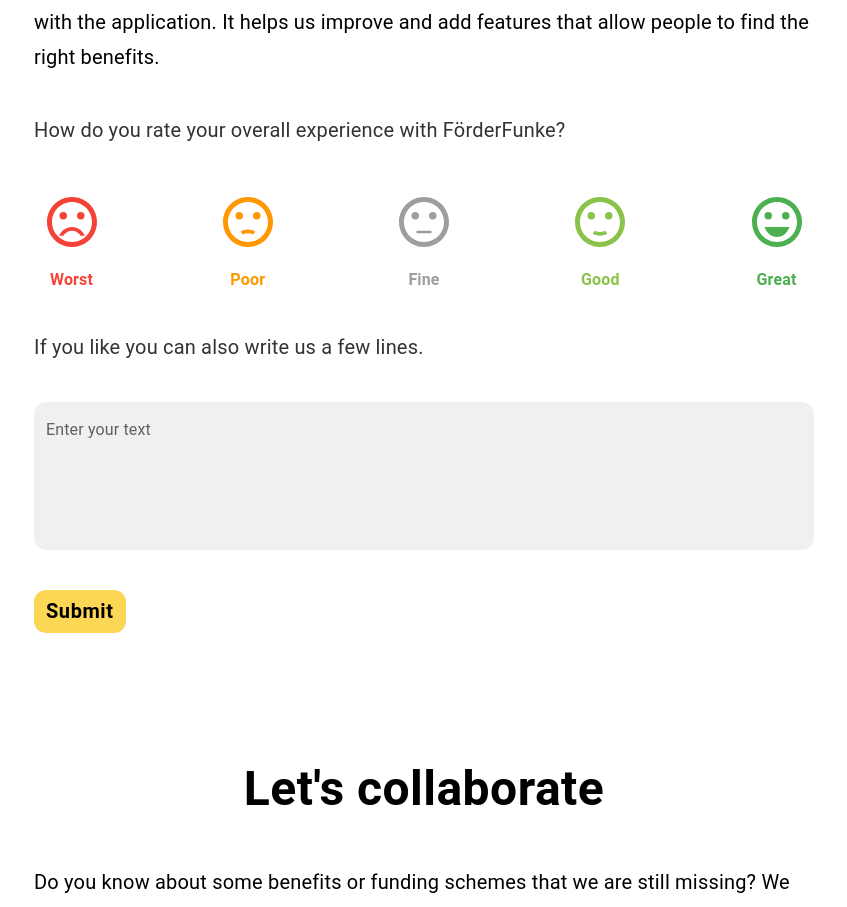
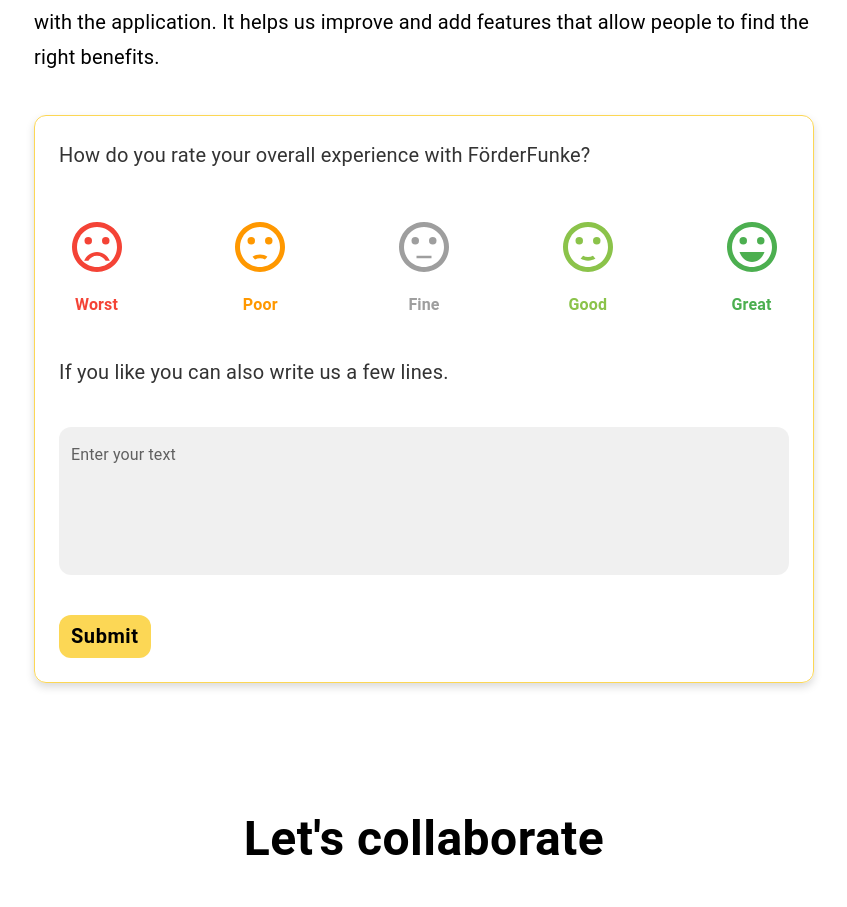
Before and after one commit to Citizen-Knowledge-Graph/foerderfunke-react-app, a React (Create React App) app: page / in a window 1280 px wide. Shown: the part 3829-4736 px from the top of the page, without its empty margins (216-1063 px from the left). Built offline with nearby package versions, Linux system fonts and the light colour scheme.

Commit message:
add box shadow to feedback box

```diff
--- a/src/screens/landing-page/sections/feedback/components/FeedbackBox.js
+++ b/src/screens/landing-page/sections/feedback/components/FeedbackBox.js
@@ -68,6 +68,12 @@ const FeedbackBox = ({isDesktop}) => {
 const styles = {
     feedbackBox: {
         maxWidth: '780px',
+        padding: '24px',
+        borderRadius: '12px',
+        borderStyle: 'solid',
+        borderWidth: '1px',
+        borderColor: globalStyles.primaryColor,
+        boxShadow: '0px 4px 8px rgba(0, 0, 0, 0.15)',
     },
     text: {
         fontSize: '20px',
```
